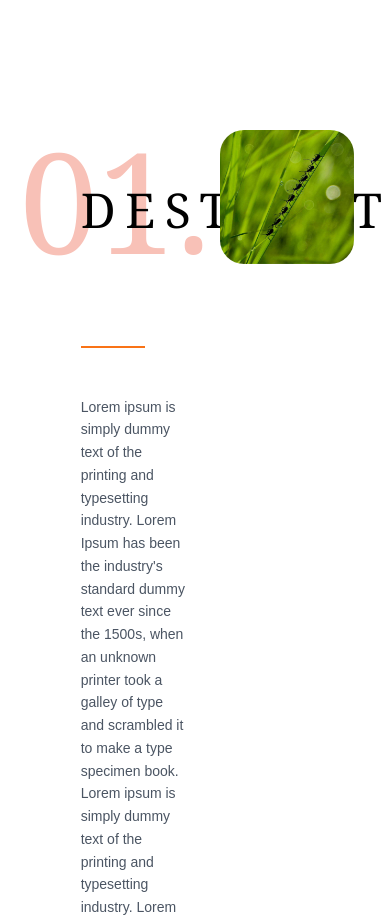
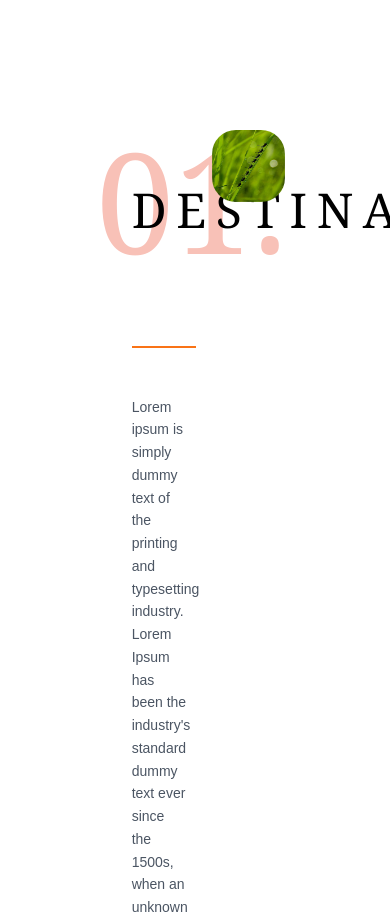
Before and after one commit to Shujaulislam/HI-TOURS-WEBSITE, a Next.js app: page / in a window 390 px wide. Shown: the part 4480-5402 px from the top of the page. Built offline with nearby package versions, Linux system fonts and the light colour scheme.

Commit message:
Update DestinationSection.tsx and TravelSection.tsx components

```diff
--- a/src/components/DestinationSection.tsx
+++ b/src/components/DestinationSection.tsx
@@ -15,7 +15,7 @@ export default function DestinationsSection() {
 
 
   return (
-    <section className='w-[90%] bg-white mx-auto grid grid-cols-12 justify-center mt-24 gap-4 '>
+    <section className='px-24 bg-white mx-auto grid grid-cols-12 justify-center mt-24 gap-4 '>
       <div className='col-span-2'>
         <span className="text-[140px] font-serif leading-none text-[#F8C1B7]">
           01.
@@ -66,34 +66,34 @@ export default function DestinationsSection() {
             slideShadows: true,
           }}
           modules={[EffectCoverflow, Pagination]}
-        className="w-[80%] py-12 rounded-3xl *:rounded-3xl ml-12"
+          className="w-4/5 py-12 rounded-3xl *:rounded-3xl ml-12"
         >
-        <SwiperSlide className=' bg-center bg-cover w-[300px] h-[400px]'>
-          <Image className='block w-full' width={300} height={500} src="/swiper/nature-1.jpg" alt="nature-1" />
+          <SwiperSlide className=' bg-center bg-cover'>
+            <Image className='block w-full' width={300} height={300} src="/swiper/nature-1.jpg" alt="nature-1" />
           </SwiperSlide>
-        <SwiperSlide className=' bg-center bg-cover w-[300px] h-[500px]'>
-          <Image className='block w-full' width={300} height={500} src="/swiper/nature-2.jpg" alt="nature-2" />
+          <SwiperSlide className=' bg-center bg-cover '>
+            <Image className='block w-full' width={300} height={300} src="/swiper/nature-2.jpg" alt="nature-2" />
           </SwiperSlide>
-        <SwiperSlide className=' bg-center bg-cover w-[300px] h-[500px]'>
-          <Image className='block w-full' width={300} height={500} src="/swiper/nature-3.jpg" alt="nature-3" />
+          <SwiperSlide className=' bg-center bg-cover '>
+            <Image className='block w-full' width={300} height={300} src="/swiper/nature-3.jpg" alt="nature-3" />
           </SwiperSlide>
-        <SwiperSlide className=' bg-center bg-cover w-[300px] h-[500px]'>
-          <Image className='block w-full' width={300} height={500} src="/swiper/nature-4.jpg" alt="nature-4" />
+          <SwiperSlide className=' bg-center bg-cover '>
+            <Image className='block w-full' width={300} height={300} src="/swiper/nature-4.jpg" alt="nature-4" />
           </SwiperSlide>
-        <SwiperSlide className=' bg-center bg-cover w-[300px] h-[500px]'>
-          <Image className='block w-full' width={300} height={500} src="/swiper/nature-5.jpg" alt="nature-5" />
+          <SwiperSlide className=' bg-center bg-cover '>
+            <Image className='block w-full' width={300} height={300} src="/swiper/nature-5.jpg" alt="nature-5" />
           </SwiperSlide>
-        <SwiperSlide className=' bg-center bg-cover w-[300px] h-[500px]'>
-          <Image className='block w-full' width={300} height={500} src="/swiper/nature-6.jpg" alt="nature-6" />
+          <SwiperSlide className=' bg-center bg-cover '>
+            <Image className='block w-full' width={300} height={300} src="/swiper/nature-6.jpg" alt="nature-6" />
           </SwiperSlide>
-        <SwiperSlide className=' bg-center bg-cover w-[300px] h-[500px]'>
-          <Image className='block w-full' width={300} height={500} src="/swiper/nature-7.jpg" alt="nature-7" />
+          <SwiperSlide className=' bg-center bg-cover '>
+            <Image className='block w-full' width={300} height={300} src="/swiper/nature-7.jpg" alt="nature-7" />
           </SwiperSlide>
-        <SwiperSlide className=' bg-center bg-cover w-[300px] h-[500px]'>
-          <Image className='block w-full' width={300} height={500} src="/swiper/nature-8.jpg" alt="nature-8" />
+          <SwiperSlide className=' bg-center bg-cover '>
+            <Image className='block w-full' width={300} height={300} src="/swiper/nature-8.jpg" alt="nature-8" />
           </SwiperSlide>
-        <SwiperSlide className=' bg-center bg-cover w-[300px] h-[500px]'>
-          <Image className='block w-full' width={300} height={500} src="/swiper/nature-9.jpg" alt="nature-9" />
+          <SwiperSlide className=' bg-center bg-cover '>
+            <Image className='block w-full' width={300} height={300} src="/swiper/nature-9.jpg" alt="nature-9" />
           </SwiperSlide>
         </Swiper>
       </div>
--- a/src/components/ExperiencesSection.tsx
+++ b/src/components/ExperiencesSection.tsx
@@ -64,7 +64,7 @@ export default function ExperiencesSection() {
 
 
   return (
-      <section className="relative min-h-screen bg-white mt-24 px-24"
+      <section className="relative min-h-screen bg-white mt-48 px-24"
       style={{ background: 'url(/mountains.jpg) no-repeat center cover',
         backgroundSize: 'cover',
       }}>
@@ -81,7 +81,7 @@ export default function ExperiencesSection() {
         </div> */}
 
         {/* Content - Adjusted max width and padding */}
-        <div className="relative z-10 max-w-[1800px] mx-auto px-8 md:px-20">
+        <div className="relative z-10 mx-auto px-8 md:px-20">
           <div className="grid md:grid-cols-[1.3fr,1fr] gap-24">
             {/* Left Side - Masonry Grid */}
             <div className="h-[800px] -ml-12">
--- a/src/components/TravelSection.tsx
+++ b/src/components/TravelSection.tsx
@@ -1,6 +1,5 @@
 'use client'
 import { motion } from 'framer-motion';
-
 
 
 export default function TravelSection() {
@@ -29,14 +28,14 @@ export default function TravelSection() {
       ]
 
   return (
-    <main className="relative min-h-screen w-full">
+    <main className="relative w-full">
       <div
         className="absolute inset-0 bg-cover bg-center bg-no-repeat w-full h-full"
         style={{ backgroundImage: 'url(/airplane.jpg)' }}
       />
     <section className="relative px-24">
         {/* Content Container */}
-        <div className="container mx-auto px-4 py-20">
+        <div className="container mx-auto px-4">
           <div className="flex justify-between gap-x-16">
             {/* Left Content - Now using flex-col */}
             <div className="w-1/4">
@@ -117,6 +116,8 @@ export default function TravelSection() {
         </div>
 
     </section>
+    <section className="relative w-full bg-black">
+    </section>
     </main>
   )
 }
```
Lines whose indentation alone changed are shown as unchanged.
